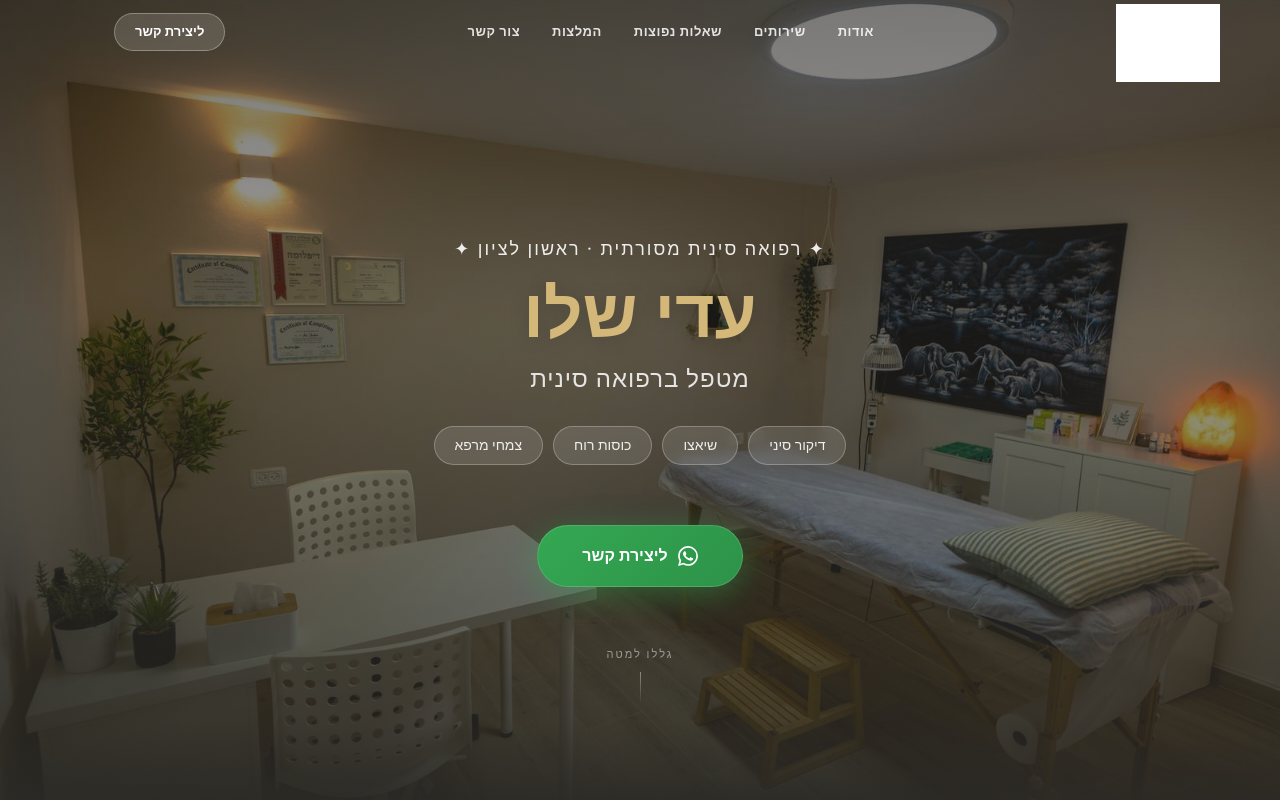
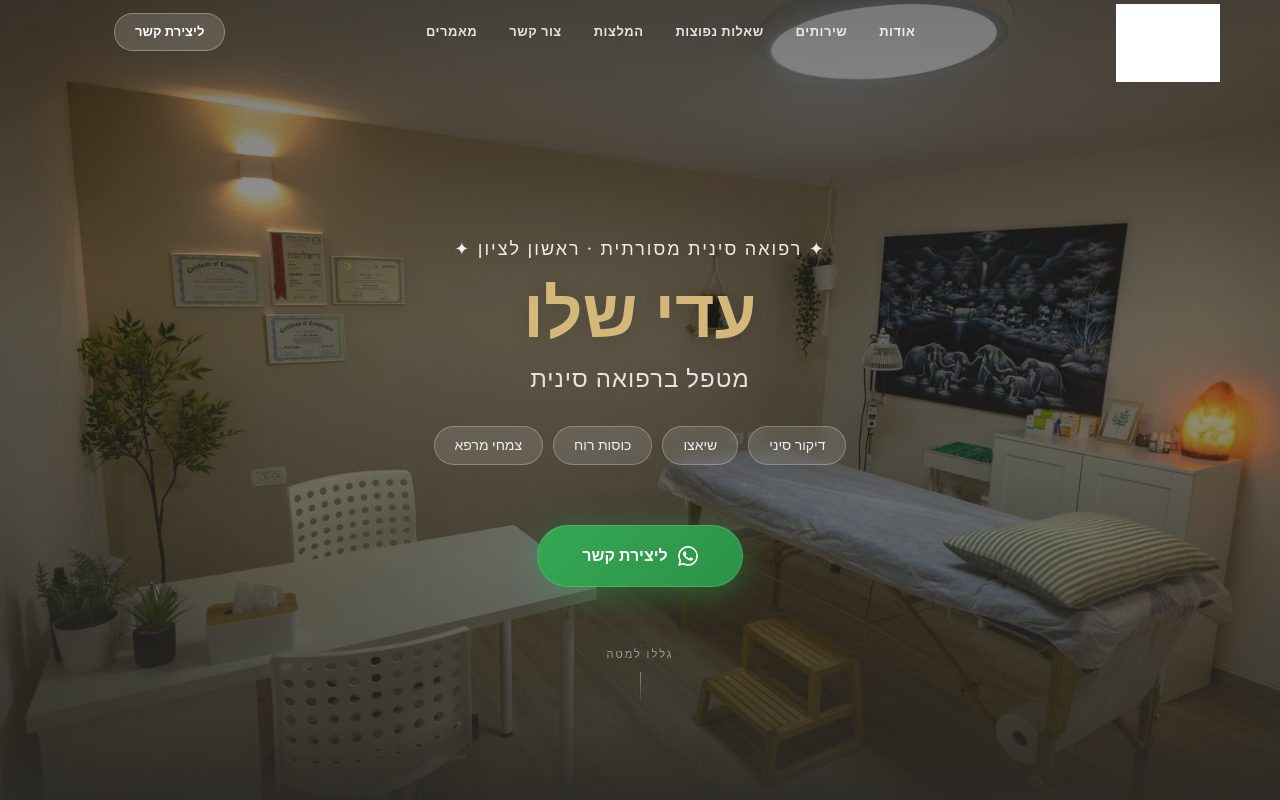
Before and after one commit to adishalev28/adi-website, a React (Vite) app: page / in a window 1280 px wide. Shown: the top 800 px of the page. Built offline with nearby package versions, Linux system fonts and the light colour scheme; grey boxes are pictures that could not be loaded.

Commit message:
feat: הוספת לינק מאמרים בתפריט הניווט
Co-Authored-By: Claude Opus 4.6 <noreply@anthropic.com>

```diff
--- a/src/shared/Navbar.jsx
+++ b/src/shared/Navbar.jsx
@@ -18,6 +18,7 @@ export default function Navbar({ basePath = "" }) {
     { label: "שאלות נפוצות", href: `${basePath}#faq`      },
     { label: "המלצות",        href: `${basePath}#reviews`  },
     { label: "צור קשר",       href: `${basePath}#contact`  },
+    { label: "מאמרים",        href: "/blog/"               },
   ];
 
   const filled = scrolled || menuOpen;
```
